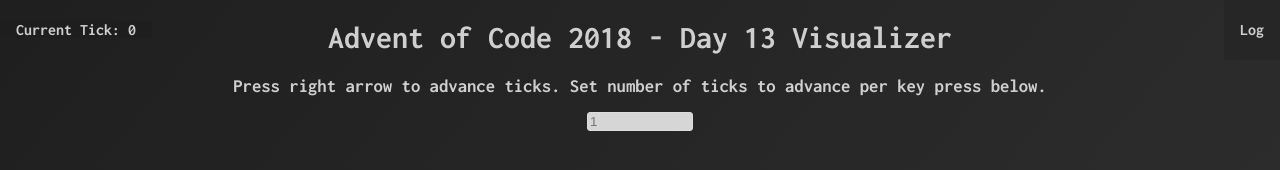
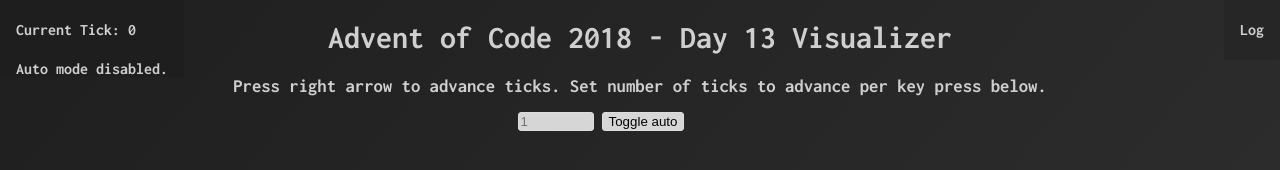
Before and after one commit to mk-hill/minecart-madness-visualizer, a plain HTML site: page index.html in a window 1280 px wide. Both pictures are taken after a click on the button "Visualize!". Drawn offline with Linux system fonts and the light colour scheme.

Commit message:
Add auto mode to cart visualizer

```diff
--- a/carts.js
+++ b/carts.js
@@ -1,66 +1,12 @@
-/* eslint-disable no-console */
 /* eslint-disable max-len */
 
-const inputField = document.getElementById('map-input');
-const submitButton = document.getElementById('input-submit');
-const mapContainer = document.getElementById('map');
-const tickSetter = document.getElementById('tick-setting');
-const log = document.getElementById('log');
-const logList = document.getElementById('log-list');
-const tickDisplay = document.getElementById('current-tick');
+//
+// ─── MODIFIED SOLUTION FOR VISUALIZER ───────────────────────────────────────────
+//
 
-let ticksToGo = 1;
-let currentTick = 0;
+let gridLines; // Moved out of moveCarts for visualizer
+let carts; // Moved out of moveCarts for visualizer
 
-let gridLines;
-let carts;
-// [...line].join('')
-function visualize(lines = gridLines) {
-  mapContainer.innerHTML = '';
-  lines.forEach((line) => {
-    // console.log(line);
-    const highlightedLine = [...line]
-      .map(char => (char in cartTypes ? `<span class="cart">${char}</span>` : char))
-      .join('');
-    const p = document.createElement('p');
-    p.innerHTML = highlightedLine;
-    mapContainer.appendChild(p);
-  });
-  tickDisplay.textContent = `Current Tick: ${currentTick}`;
-}
-
-function addLog(str) {
-  const newLi = document.createElement('li');
-  newLi.textContent = str;
-  logList.appendChild(newLi);
-}
-
-submitButton.addEventListener('click', () => {
-  const input = inputField.value;
-  gridLines = input.split('\n');
-  carts = createCarts();
-  inputField.classList.add('disabled');
-  submitButton.classList.add('disabled');
-  log.style.opacity = '1';
-  tickDisplay.style.opacity = '1';
-  document.querySelector('h3').textContent = 'Press right arrow to advance ticks. Set number of ticks to advance per key press below.';
-  setTimeout(() => document.body.removeChild(inputField), 100);
-  setTimeout(() => document.body.removeChild(submitButton), 100);
-  setTimeout(() => tickSetter.classList.remove('disabled'), 200);
-  setTimeout(visualize, 200);
-});
-
-document.body.onkeydown = (e) => {
-  if (e.keyCode === 39) {
-    gridLines = moveCarts(gridLines, ticksToGo);
-    currentTick += ticksToGo;
-    visualize();
-  }
-};
-
-tickSetter.onchange = (e) => {
-  ticksToGo = Number(e.target.value);
-};
 // Keep track of what each character becomes when it turns, and how it moves per tick
 const cartTypes = {
   '>': {
@@ -191,13 +137,15 @@ function createCarts(lines = gridLines) {
     .filter(ar => ar.length > 0)
     .reduce((flat, ar) => [...flat, ...ar], []);
 }
-let crashedCarts = 0;
+
+let crashedCarts = 0; // Moved out of moveCarts for visualizer
+
 // Modified for part 2
-function moveCarts(linesInput = gridLines, ticksToGo = 1) {
+function moveCarts(linesInput = gridLines, ticksToMove = 1) {
   const lines = [...linesInput.map(lineStr => [...lineStr])];
 
   let ticks = 0;
-  while (ticks < ticksToGo) {
+  while (ticks < ticksToMove) {
     // Keep carts sorted so they move in the correct order
     carts.sort((a, b) => a.y * 9001 - b.y * 9001 + (a.x - b.x)); // Row first, x matters only when y is equal
     carts.forEach((cart) => {
@@ -216,7 +164,6 @@ function moveCarts(linesInput = gridLines, ticksToGo = 1) {
           colliders.forEach((crashingCart) => {
             if (!crashingCart.hasCrashed) crashingCart.collide('X', false);
           });
-          if (!crashedCarts) firstCollision = colliders;
           crashedCarts += colliders.length;
           addLog(
             carts.length - crashedCarts > 1
@@ -237,3 +184,113 @@ function moveCarts(linesInput = gridLines, ticksToGo = 1) {
   }
   return lines;
 }
+
+//
+// ─── VISUALIZER DOM STUFF ───────────────────────────────────────────────────────
+//
+
+const inputField = document.getElementById('map-input');
+const submitButton = document.getElementById('input-submit');
+const mapContainer = document.getElementById('map');
+const tickSetter = document.getElementById('tick-setting');
+const log = document.getElementById('log');
+const logList = document.getElementById('log-list');
+const tickDisplay = document.getElementById('current-tick');
+const autoToggle = document.getElementById('auto-button');
+const autoDisplay = document.getElementById('auto-display');
+const leftHud = document.getElementById('left-hud');
+const instructions = document.querySelector('h3');
+const autoSpeedSetter = document.getElementById('auto-speed');
+
+let visualized = false;
+let ticksToGo = 1;
+let currentTick = 0;
+let auto = false;
+let autoSpeed = 100;
+
+function visualize(lines = gridLines) {
+  mapContainer.innerHTML = '';
+  lines.forEach((line) => {
+    const highlightedLine = [...line]
+      .map(char => (char in cartTypes ? `<span class="cart">${char}</span>` : char))
+      .join('');
+    const p = document.createElement('p');
+    p.innerHTML = highlightedLine;
+    mapContainer.appendChild(p);
+  });
+  instructions.textContent = auto
+    ? 'Key press disabled, ticks set to 1. Select auto speed below.'
+    : 'Press right arrow to advance ticks. Set number of ticks to advance per key press below.';
+  tickDisplay.textContent = `Current Tick: ${currentTick}`;
+  autoDisplay.textContent = auto ? 'Auto mode enabled.' : 'Auto mode disabled.';
+}
+
+function addLog(str) {
+  const newLi = document.createElement('li');
+  newLi.textContent = str;
+  logList.appendChild(newLi);
+}
+// ${auto ? 'Auto mode enabled' : 'Press right arrow to advance ticks.'}
+submitButton.addEventListener('click', messyInit);
+
+function advanceTicks(ticksPerCalc = ticksToGo) {
+  gridLines = moveCarts(gridLines, ticksPerCalc);
+  currentTick += ticksToGo;
+  visualize();
+}
+
+document.body.onkeydown = (e) => {
+  if (e.keyCode === 39 && visualized && !auto) advanceTicks();
+};
+
+tickSetter.onchange = (e) => {
+  ticksToGo = Number(e.target.value);
+};
+
+let autoInterval;
+
+autoSpeedSetter.onchange = (e) => {
+  autoSpeed = Number(e.target.value);
+  clearInterval(autoInterval);
+  autoInterval = setInterval(() => advanceTicks(1), autoSpeed);
+};
+
+autoToggle.addEventListener('click', () => {
+  auto = !auto;
+  if (auto) {
+    tickSetter.classList.add('disabled');
+    autoSpeedSetter.classList.remove('disabled');
+    autoInterval = setInterval(() => advanceTicks(1), autoSpeed);
+  } else {
+    clearInterval(autoInterval);
+    tickSetter.classList.remove('disabled');
+    autoSpeedSetter.classList.add('disabled');
+    visualize();
+  }
+});
+
+function messyInit() {
+  const input = inputField.value;
+  gridLines = input.split('\n');
+  carts = createCarts();
+  inputField.classList.add('disabled');
+  submitButton.classList.add('disabled');
+  log.style.opacity = '1';
+  leftHud.style.opacity = '1';
+  instructions.textContent = 'Press right arrow to advance ticks. Set number of ticks to advance per key press below.';
+  setTimeout(() => document.body.removeChild(inputField), 100);
+  setTimeout(() => document.body.removeChild(submitButton), 100);
+  setTimeout(() => tickSetter.classList.remove('disabled'), 200);
+  setTimeout(() => {
+    autoToggle.style.display = 'inline-block';
+    autoDisplay.style.display = 'inline-block';
+  }, 200);
+  setTimeout(() => {
+    autoToggle.style.opacity = '1';
+    autoDisplay.style.opacity = '1';
+  }, 400);
+  setTimeout(visualize, 200);
+  setTimeout(() => {
+    visualized = true;
+  }, 200);
+}
--- a/index.html
+++ b/index.html
@@ -14,7 +14,10 @@
   <body>
     <h1>Advent of Code 2018 - Day 13 Visualizer</h1>
     <h3>Paste your puzzle input below</h3>
-    <h4 id="current-tick"></h4>
+    <div id="left-hud">
+      <h4 id="current-tick"></h4>
+      <h4 id="auto-display"></h4>
+    </div>
     <div id="log">
       <h4>Log</h4>
       <ul id="log-list"></ul>
@@ -26,6 +29,18 @@
       id="tick-setting"
       placeholder="1"
     />
+    <button id="auto-button">Toggle auto</button>
+    <select name="auto-speed" class="disabled" id="auto-speed">
+      <option value="1000">1000ms</option>
+      <option value="750">750ms</option>
+      <option value="500">500ms</option>
+      <option value="375">375ms</option>
+      <option value="250" selected>250ms</option>
+      <option value="150">150ms</option>
+      <option value="100">100ms</option>
+      <option value="75">75ms</option>
+      <option value="50">50ms</option>
+    </select>
     <textarea id="map-input"></textarea>
     <button id="input-submit">Visualize!</button>
     <div id="map"></div>
--- a/style.css
+++ b/style.css
@@ -10,7 +10,7 @@ h3 {
   margin: 0;
 }
 
-#current-tick {
+/* #current-tick {
   position: fixed;
   top: 0;
   left: 0;
@@ -18,6 +18,17 @@ h3 {
   transition: opacity 0.05s;
   padding: 0 1rem;
   background: rgba(31, 31, 31, 0.7);
+} */
+
+#left-hud {
+  position: fixed;
+  top: 0;
+  left: 0;
+  opacity: 0;
+  transition: opacity 0.05s;
+  padding: 0 1rem;
+  background: rgba(31, 31, 31, 0.7);
+  text-align: left;
 }
 
 #log {
@@ -44,7 +55,9 @@ h3 {
   transition: all 0.05s ease-in-out;
 }
 
-#input-submit {
+#input-submit,
+#auto-button,
+#auto-speed {
   background: rgb(214, 214, 214);
   border: 1px solid #ddd;
   border-radius: 3px;
@@ -54,9 +67,22 @@ h3 {
   background: rgb(214, 214, 214);
   border: 1px solid #ddd;
   border-radius: 3px;
-  max-width: 100px;
+  max-width: 70px;
   margin: 1rem 0;
   transition: all 0.05s ease-in-out;
+}
+
+#auto-button,
+#auto-display {
+  margin: 0;
+  display: none;
+  opacity: 0;
+  transition: all 0.1s ease-in-out;
+}
+
+#auto-speed {
+  width: 70px;
+  transition: all 0.1s ease-in-out;
 }
 
 #map {
```
